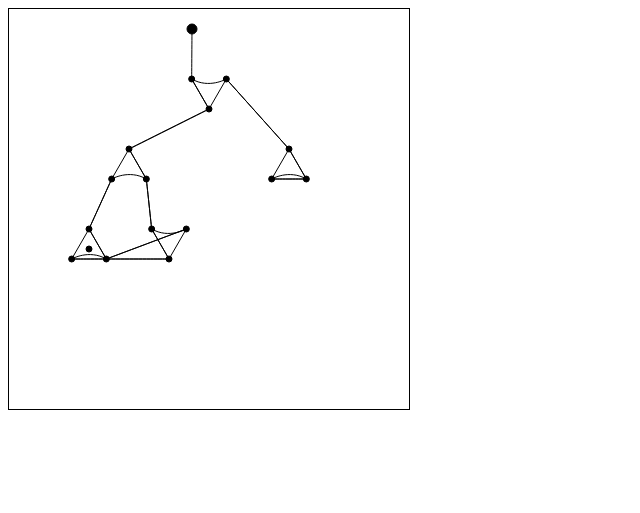
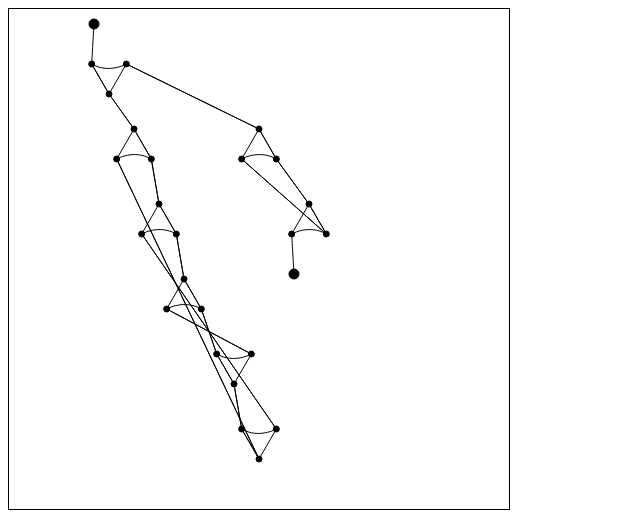
Before and after one commit to Soonad/Formality-Net-Animator, a plain HTML site: page index.html in a window 1280 px wide. Shown: the whole page, without its empty margins (0-640 px from the left). Drawn offline with Linux system fonts and the light colour scheme.

Commit message:
adding nodes and pivots

```diff
--- a/index.html
+++ b/index.html
@@ -7,7 +7,7 @@
     </head>
 
     <body>
-        <canvas width="400px" height="400px" id="canvas" style="border: 1px solid black">
+        <canvas width="500px" height="500px" id="canvas" style="border: 1px solid black">
 
         </canvas>
 
--- a/index.js
+++ b/index.js
@@ -19,8 +19,8 @@ class Node {
 }
 
 // Size for canvas element
-const height = 400;
-const width = 400;
+const height = 500;
+const width = 500;
 /**
  * Represent a thing clicked. Can be of type Node or Pivot.
  * Type node: ["node", node]
@@ -53,13 +53,18 @@ var keyframes = []; // [[node0, node1, node2..], [node0, node1, node2...] ...]
 // Defines the properties of each node
 function makeNodes() {
     var nodes = [];
-    var initialNode = new Node(0, {x: width * 0.47 - 5, y: height * 0.05}, getRadianFromAngle());
-    var node0 = new Node(1, {x: width * 0.5, y: height * 0.2}, getRadianFromAngle(90));
-    var node1 = new Node(1, {x: width * 0.3, y: height * 0.40}, getRadianFromAngle());
-    var node2 = new Node(2, {x: width * 0.20, y: height * 0.60}, getRadianFromAngle());
+    var initialNode = new Node(0, {x: width * 0.2 - 15, y: height * 0.03}, getRadianFromAngle());
+    var node0 = new Node(1, {x: width * 0.2, y: height * 0.13}, getRadianFromAngle(90));
+    var node1 = new Node(1, {x: width * 0.25, y: height * 0.28}, getRadianFromAngle());
+    var node2 = new Node(1, {x: width * 0.3, y: height * 0.43}, getRadianFromAngle());
     // -10 is to align an upside down node with the others
-    var node3 = new Node(1, {x: width * 0.40, y: height * 0.60 - 10}, getRadianFromAngle(90));
-    var node4 = new Node(1, {x: width - (width * 0.3), y: height * 0.40}, getRadianFromAngle());
+    var node3 = new Node(1, {x: width * 0.35, y: height * 0.58}, getRadianFromAngle());
+    var node4 = new Node(1, {x: width * 0.45, y: height * 0.73 - 10}, getRadianFromAngle(90));
+    var node5 = new Node(1, {x: width * 0.5, y: height * 0.88 - 10}, getRadianFromAngle(90));
+
+    var node6 = new Node(1, {x: width * 0.5, y: height * 0.28}, getRadianFromAngle());
+    var node7 = new Node(1, {x: width * 0.6, y: height * 0.43}, getRadianFromAngle());
+    var node8 = new Node(00, {x: width * 0.57, y: height * 0.53}, getRadianFromAngle());
 
     nodes.push(initialNode);
     nodes.push(node0);
@@ -67,24 +72,38 @@ function makeNodes() {
     nodes.push(node2);
     nodes.push(node3);
     nodes.push(node4);
+    nodes.push(node5);
+    nodes.push(node6);
+    nodes.push(node7);
+    nodes.push(node8);
 
     for (var i = 0; i < nodes.length; i++) {
         nodes[i].id = nodeIdCounter++;
     }
 
     // Connections between ports
+    connectPorts([initialNode, 1], [initialNode, 2]);
+    connectPorts([initialNode, 0],[node0, 2]);
     connectPorts([node0, 0], [node1, 0]);
-    connectPorts([node0, 1], [node4, 0]);
-    connectPorts([node0, 2],[initialNode, 0]);
-    connectPorts([initialNode, 1], [initialNode, 2]);
+    connectPorts([node0, 1], [node6, 0]);
 
-    connectPorts([node1, 1], [node2, 0]);
-    connectPorts([node1, 2], [node3, 2]);
+    connectPorts([node1, 1], [node5, 0]);
+    connectPorts([node1, 2], [node2, 0]);
 
-    connectPorts([node2, 1], [node3, 0]);
-    connectPorts([node2, 2], [node3, 1]);
+    connectPorts([node2, 1], [node5, 1]);
+    connectPorts([node2, 2], [node3, 0]);
 
-    connectPorts([node4, 1], [node4, 2]);
+    connectPorts([node3, 1], [node4, 1]);
+    connectPorts([node3, 2], [node4, 2]);
+
+    connectPorts([node4, 0], [node5, 2]);
+
+    connectPorts([node6, 0], [node0, 1]);
+    connectPorts([node6, 1], [node7, 2]);
+    connectPorts([node6, 2], [node7, 0]);
+
+    connectPorts([node7, 1], [node8, 0]);
+    connectPorts([node8, 1], [node8, 2]);
 
     return nodes;
 }
@@ -445,9 +464,10 @@ function updatePivotsPosition(node) {
 // Draw the initial node as a small circle
 function drawInitialNode(context, node) {
     context.beginPath();
-    // context.arc(port0Position.x, port0Position.y, 5, 0, 2 * Math.PI);
     context.arc(node.position.x, node.position.y, 5, 0, 2 * Math.PI);
-    context.fill();
+    if (node.label === 0) {
+        context.fill();
+    }
     context.stroke();
 }
 
@@ -479,7 +499,7 @@ function drawElements(context, node) {
         }
     }
 
-    if (node.id === 0) {
+    if (node.label === 0 || node.label === 00) {
         drawInitialNode(context, node);
     } else {
         // -- Triangles --
@@ -519,7 +539,7 @@ function drawElements(context, node) {
         // -- Drawing pivots and lines --
         context.strokeStyle = 'black';
         context.fillStyle = 'black';
-        if (node.id !== 0) {
+        if (node.label !== 0 && node.label !== 00) {
             // Create a line (curved, if it has a pivot) from the node beeing drawn and "nodeToConnect"
             context.beginPath();
             context.moveTo(portPosition.x, portPosition.y);
@@ -538,7 +558,7 @@ function drawElements(context, node) {
         }
         // Shows the position of the pivots
         if (!hidePivots) {
-            if (node.id !== 0) { // Initial node does not shows the pivots
+            if (node.label !== 0 && node.label !== 8) { // Initial node does not shows the pivots
                 context.beginPath();
                 context.arc(portPivot.x, portPivot.y, 3, 0, 2 * Math.PI);
                 context.fill();
```
